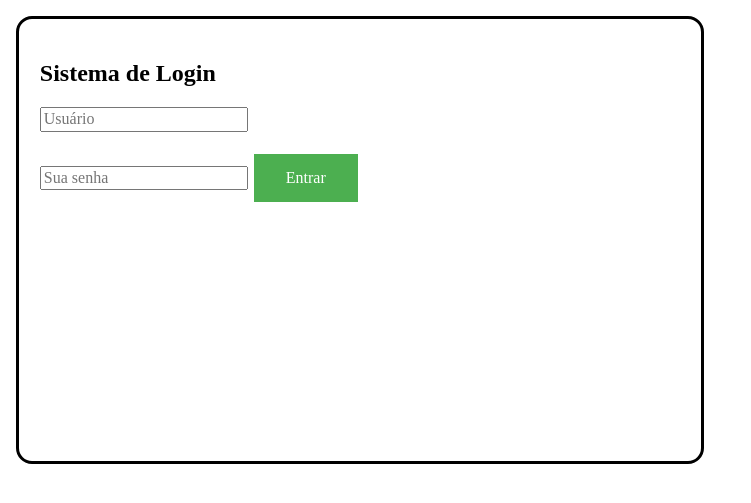
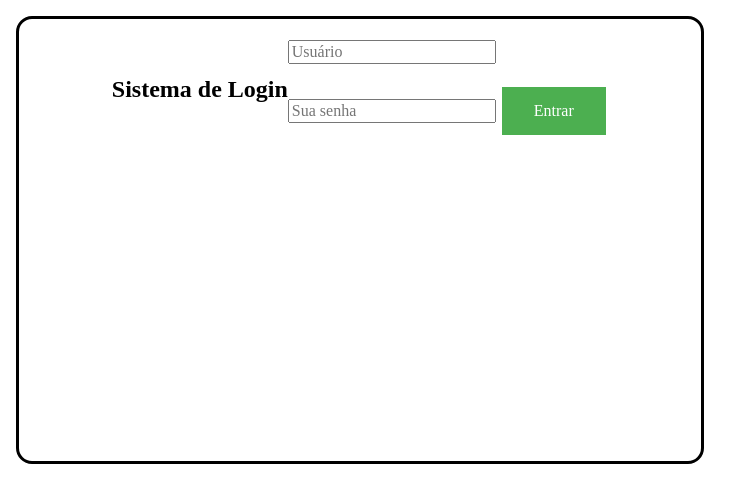
Before and after one commit to DevLucasj/tela-de-login, a PHP site: page / in a window 1280 px wide. Shown: the top 503 px of the page, without its empty margins (0-751 px from the left). Run offline with PHP 8.4, Linux system fonts and the light colour scheme.

Commit message:
Update style.css

```diff
--- a/css/style.css
+++ b/css/style.css
@@ -10,8 +10,9 @@
    height: 50vh;
 }
 .box-login{
-    margin-left: auto;
-    margin-top: auto;
+  display: flex;
+  align-items: center;
+  justify-content: center;
 
 }
 .button {
```
